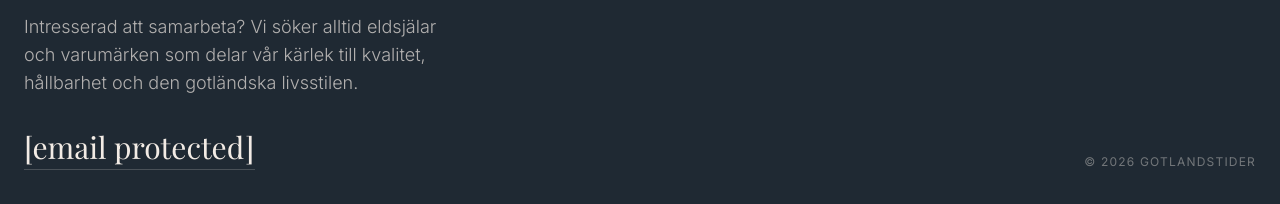
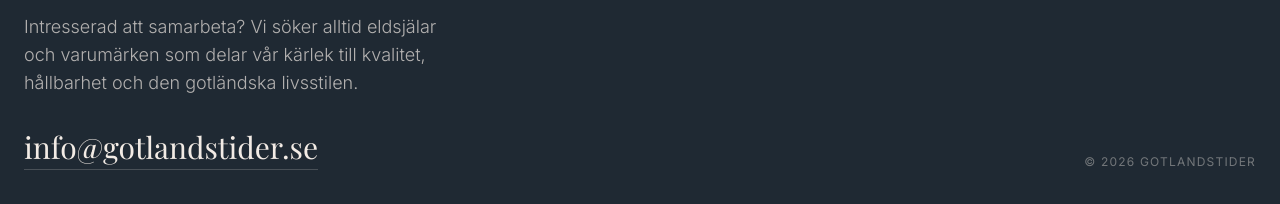
Before and after one commit to kevve/gotlandstider, a website: page articles/arets-loppis-favoriter/index.html in a window 1280 px wide. Shown: the part 2410-2614 px from the top of the page. Drawn offline with Linux system fonts and the light colour scheme.

Commit message:
fix: regenerate article pages after branch move

```diff
--- a/articles/arets-loppis-favoriter/index.html
+++ b/articles/arets-loppis-favoriter/index.html
@@ -131,7 +131,7 @@
         Intresserad att samarbeta? Vi söker alltid eldsjälar och varumärken som delar vår kärlek till kvalitet, hållbarhet och den gotländska livsstilen.
       </p>
       <div class="flex flex-col gap-2">
-        <a href="/cdn-cgi/l/email-protection#c4adaaa2ab84a3abb0a8a5aaa0b7b0ada0a1b6eab7a1" class="text-2xl md:text-3xl font-serif hover:text-gotland-rust transition-colors inline-block w-max border-b border-gotland-stone/20 pb-1"><span class="__cf_email__" data-cfemail="224b4c444d62454d564e434c4651564b4647500c5147">[email&#160;protected]</span></a>
+        <a href="mailto:info@gotlandstider.se" class="text-2xl md:text-3xl font-serif hover:text-gotland-rust transition-colors inline-block w-max border-b border-gotland-stone/20 pb-1">info@gotlandstider.se</a>
       </div>
     </div>
 
@@ -154,7 +154,6 @@
 
   </div>
 
-    <script data-cfasync="false" src="/cdn-cgi/scripts/5c5dd728/cloudflare-static/email-decode.min.js"></script>
     <script type="text/javascript" src="/navscripts.js"></script>
 
 </body>
```
Also changed, not shown: articles/en-strand-for-stora-och-sma/index.html (+1 -2 lines), articles/fem-platser-att-besoka-pa-gotland-2026/index.html (+1 -2 lines), articles/index.html (+1 -2 lines), articles/musikquiz-och-god-mat-vid-stranden/index.html (+1 -2 lines).
